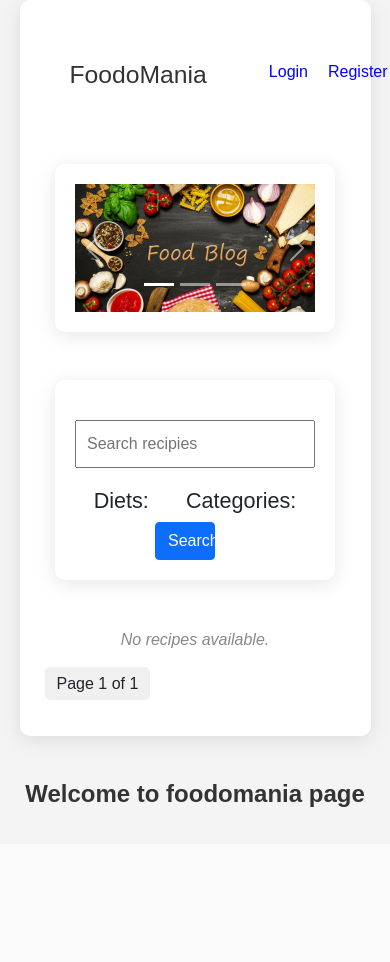
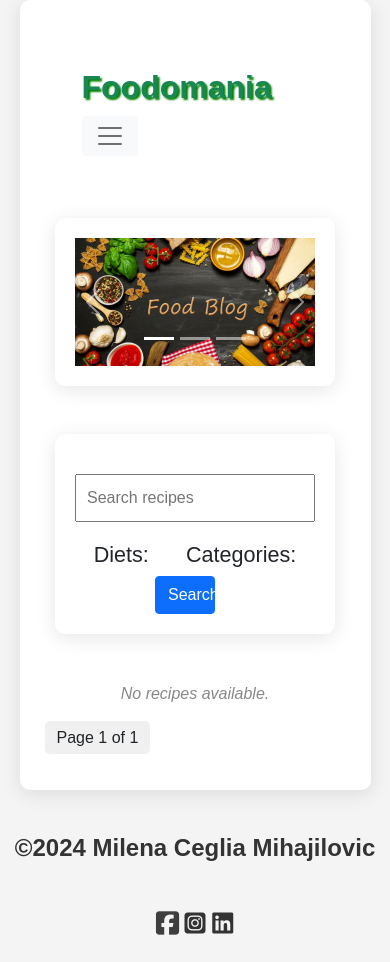
Before and after one commit to EmaMiha/Foodomania, a Django app: page / in a window 390 px wide. Before the commit the page ends 807 px from the top, so only its background shows below. Run offline with Django 4.2, Linux system fonts and the light colour scheme; data that the repository does not hold is empty.

Commit message:
optimize for mobile resolution

```diff
--- a/foodie_app/static/css/home.css
+++ b/foodie_app/static/css/home.css
@@ -181,7 +181,7 @@ footer p {
 }
 
 
-.comment-count{
+.comment-count {
     cursor: pointer;
     text-shadow: 1px 1px gray;
 }
@@ -199,6 +199,7 @@ footer p {
 .hide {
     display: none;
 }
+
 .comment p {
     margin-top: 5px 0;
 }
@@ -275,6 +276,14 @@ header {
 
 }
 
+.nav-link {
+    color: blue !important;
+}
+
+.nav-link:hover {
+    color: darkblue !important;
+}
+
 .nav-links li {
     padding: 10px;
 }
@@ -286,6 +295,11 @@ header {
     text-decoration: none;
 }
 
+.navbar-brand {
+    text-shadow: 2px 2px 2px green;
+    font-weight: bold;
+    font-size: 2rem;
+}
 
 
 .nav-links a:hover {
--- a/foodie_app/static/css/recipe_detail.css
+++ b/foodie_app/static/css/recipe_detail.css
@@ -110,3 +110,8 @@ ul.ingredients-list li:before {
 .recipe-detail-container p {
     margin-bottom: 5px;
 }
+
+h3 {
+
+    font-weight: bold;
+}
--- a/foodie_app/templates/home.html
+++ b/foodie_app/templates/home.html
@@ -8,44 +8,64 @@
     {% load static %}
     <link href="https://cdn.jsdelivr.net/npm/bootstrap@5.0.2/dist/css/bootstrap.min.css" rel="stylesheet"
         integrity="sha384-EVSTQN3/azprG1Anm3QDgpJLIm9Nao0Yz1ztcQTwFspd3yD65VohhpuuCOmLASjC" crossorigin="anonymous">
+    <link rel="stylesheet" href="https://cdnjs.cloudflare.com/ajax/libs/font-awesome/6.7.2/css/all.min.css"
+        integrity="sha512-Evv84Mr4kqVGRNSgIGL/F/aIDqQb7xQ2vcrdIwxfjThSH8CSR7PBEakCr51Ck+w+/U6swU2Im1vVX0SVk9ABhg=="
+        crossorigin="anonymous" referrerpolicy="no-referrer" />
     <link rel="stylesheet" href="{% static 'css/home.css' %}">
     <link rel="shortcut icon" href="/media/recipes/images/recipe_12300151.png" type="image/x-icon">
+
 </head>
 
 <body>
     <div class="container">
         <header>
-            <h2>FoodoMania</h2>
 
-            <ul class="nav-links">
+            <nav class="navbar navbar-expand-lg">
+                <div class="container-fluid">
+                    <a class="navbar-brand text-success" href="#">Foodomania</a>
+                    <button class="navbar-toggler bg-light   navbar-light" type="button" data-bs-toggle="collapse" data-bs-target="#navbarNav"
+                        aria-controls="navbarNav" aria-expanded="false" aria-label="Toggle navigation">
+                        <span class="navbar-toggler-icon"></span>
+                    </button>
+
+                    <div class="collapse navbar-collapse" id="navbarNav">
+                        <ul class="navbar-nav ms-5">
                             {% if not user.is_authenticated %}
-                <li><a href="{% url 'login' %}">Login</a></li>
-                <li><a href="{% url 'register' %}">Register</a></li>
-
-
+                            <li class="nav-item">
+                                <a class="nav-link" href="{% url 'login' %}">Login</a>
+                            </li>
+                            <li class="nav-item">
+                                <a class="nav-link" href="{% url 'register' %}">Register</a>
+                            </li>
                             {% endif %}
 
 
                             {% if  user.is_authenticated  and user.is_superuser %}
 
-                <li><a href="{% url 'add_category' %}">Add category </a></li>
-                <li><a href="{% url 'add_diet' %}">Add diet </a></li>
-                <li><a href="https://8000-emamiha-foodomania-65sbhscpd8e.ws.codeinstitute-ide.net/admin/">Admin
-                        Dashboard</a></li>
-
+                            <li class="nav-item">
+                                <a class="nav-link" href="{% url 'add_category' %}">Add Category</a>
+                            </li>
+                            <li class="nav-item">
+                                <a class="nav-link" href="{% url 'add_diet' %}">Add Diet</a>
+                            </li>
+                            <li class="nav-item">
+                                <a class="nav-link"
+                                    href="https://8000-emamiha-foodomania-65sbhscpd8e.ws.codeinstitute-ide.net/admin/">Admin
+                                    Dashboard</a>
+                            </li>
                             {% endif %}
-
-
+                        </ul>
                         {% if user.is_authenticated %}
-
-                <li><a href="{% url 'logout' %}">Logout</a></li>
-                <li>User: {{ user.username }}</li>
+                        <ul class="navbar-nav ms-5">
+                            <li class="nav-item">
+                                <a class="nav-link" href="{% url 'logout' %}">Logout</a>
+                            </li>
+                            <li class="nav-item nav-link disabled">User: <strong>{{ user.username }}</strong></li>
                             {% endif %}
-
-
-
-
                         </ul>
+                    </div>
+                </div>
+            </nav>
         </header>
 
         <div class="container mt-4">
@@ -88,7 +108,7 @@
         <div class="container mb-5 mt-5">
             <form method="GET" action="" class="search_form">
                 <div class="search-container">
-                    <input type="text" name="search" placeholder="Search recipies" value="{{ search_query }}">
+                    <input type="text" name="search" placeholder="Search recipes" value="{{ search_query }}">
 
                 </div>
                 <div class="filter-container">
@@ -264,7 +284,9 @@
 
     <footer>
 
-        <p>Welcome to foodomania page</p>
+        <p>&copy;2024 Milena Ceglia Mihajilovic</p>
+        <p class="networks"><i class="fa-brands fa-square-facebook fa-beat-fade"></i> <i
+                class="fa-brands fa-square-instagram"></i> <i class="fa-brands fa-linkedin"></i></p>
 
 
     </footer>
```
Also changed, not shown: foodie_app/static/css/add_recipes.css (+13 -8 lines), foodie_app/static/js/update.js (+5 -7 lines), foodie_app/templates/add_recipe.html (+5 -3 lines), foodie_app/templates/recipe_detail.html (+8 -7 lines), media/recipes/images/Meatballs-paleo.webp (added), media/recipes/images/beans-img.webp (added), media/recipes/images/cod-fish.webp (added), media/recipes/images/lime-cheesecake.jpg (added), media/recipes/images/raw-pasta.jpg (added). Lines whose indentation alone changed are shown as unchanged.
